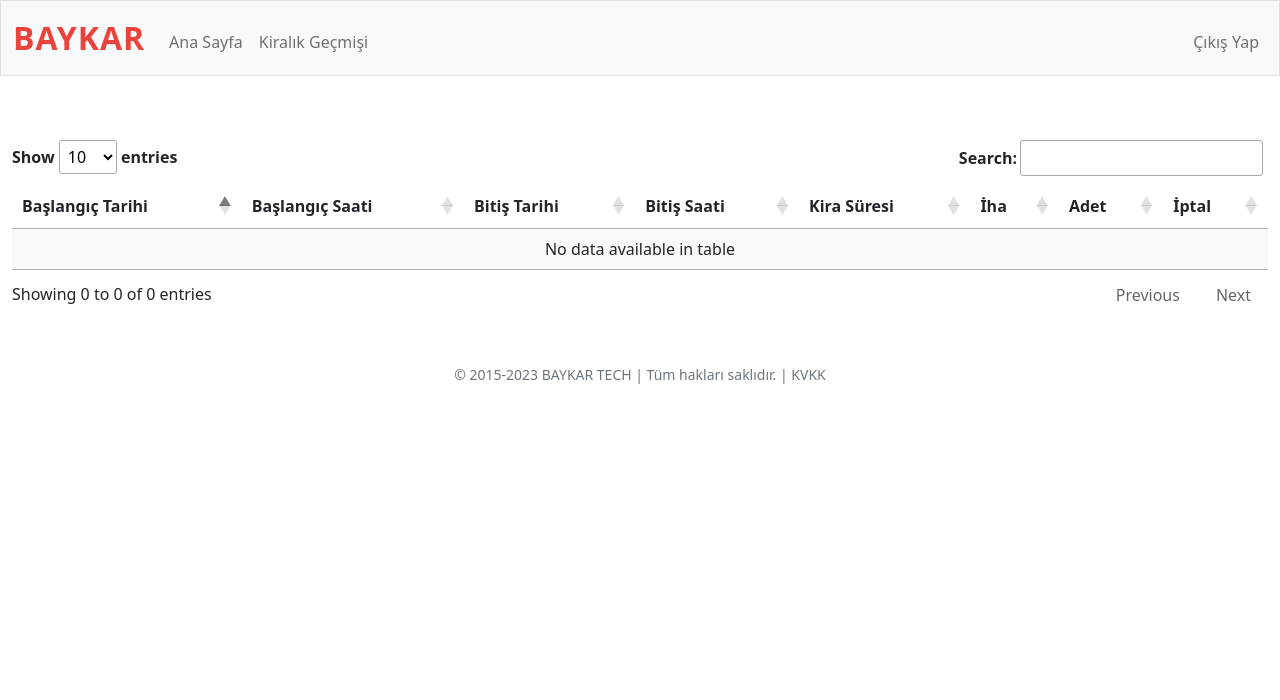
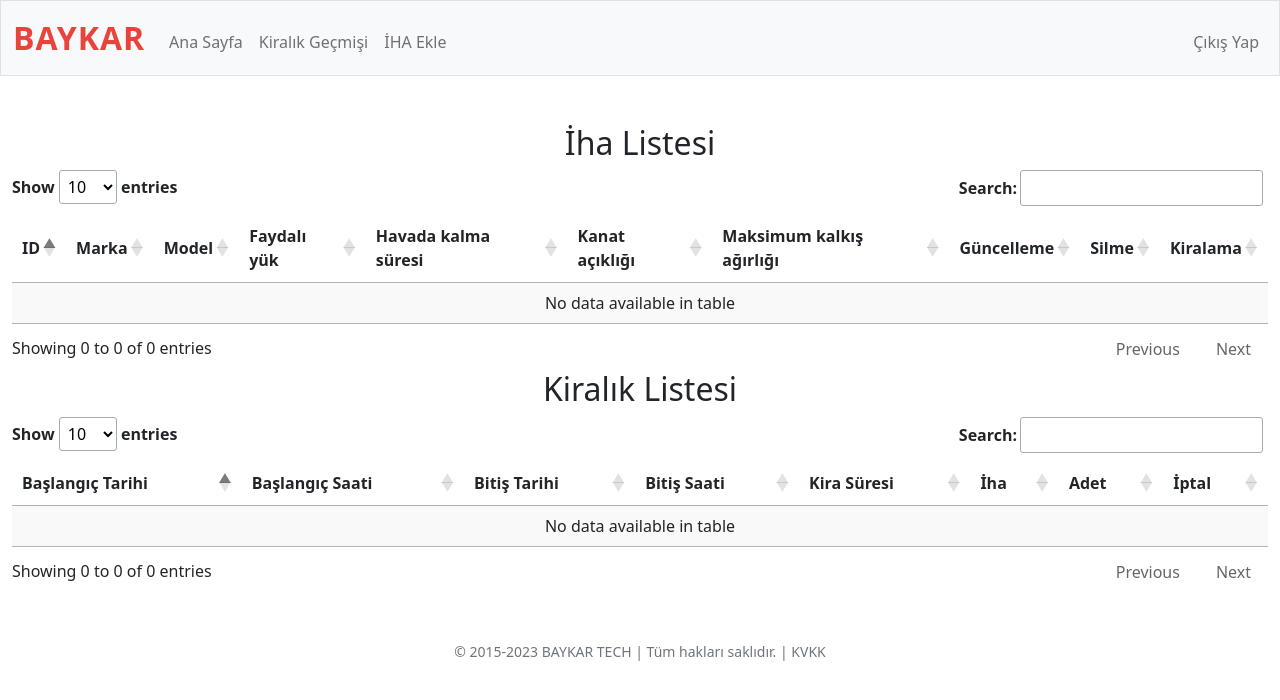
Before and after one commit to hamdidemir/ihaWebApp, a Django app: page /iha/ in a window 1280 px wide. Shown: the top 700 px of the page. Run offline with Django 4.2, Linux system fonts and the light colour scheme; the visitor is signed in with stand-in values (Sample User, id 1); data that the repository does not hold is empty; some libraries are stand-ins or nearby versions.

Commit message:
Initial commit

```diff
--- a/iha/templates/iha/ihas.html
+++ b/iha/templates/iha/ihas.html
@@ -2,8 +2,9 @@
 {% block title %}İHA : {{ iha.id }}{% endblock %}
 {% block body %}
 
-    <!-- Display the image -->
-    <img src="{{ iha.image.url }}" alt="{{ iha.Marka }} Image" width="800" height="319">
+    {% if iha.image %}
+        <img src="{{ iha.image.url }}" alt="{{ iha.Marka }} Image" width="800" height="319">
+    {% endif %}
 
     <h3>İha Özellikleri</h3>
     <ul>
--- a/iha/templates/iha/index.html
+++ b/iha/templates/iha/index.html
@@ -3,17 +3,53 @@
 {% block title %}İHA{% endblock %}
 
 {% block body %}
+    <h2>İha Listesi</h2>
+    <table id="iha-table" class="display" width=100%>
+        <thead>
+            <tr>
+                <th>ID</th>
+                <th>Marka</th>
+                <th>Model</th>
+                <th>Faydalı yük</th>
+                <th>Havada kalma süresi</th>
+                <th>Kanat açıklığı</th>
+                <th>Maksimum kalkış ağırlığı</th>
+                <th>Güncelleme</th>
+                <th>Silme</th>
+                <th>Kiralama</th>
+            </tr>
+        </thead>
+        <tbody>
+            {% for iha_item in iha %}
+                <tr>
+                    <td>{{ iha_item.id }}</td>
+                    <td>{{ iha_item.Marka }}</td>
+                    <td>{{ iha_item.Model }}</td>
+                    <td>{{ iha_item.Faydalı_yük }}</td>
+                    <td>{{ iha_item.Havada_kalma_süresi }}</td>
+                    <td>{{ iha_item.Kanat_açıklığı }}</td>
+                    <td>{{ iha_item.Maksimum_kalkış_ağırlığı }}</td>
+                    <td>
+                        <a href="{% url 'iha:edit_iha' iha_item.id %}">
+                            <button class="Güncelleme-button">Güncelle</button>
+                        </a>
+                    </td>
+                    <td>
+                        <button class="delete-button" data-iha-id="{{ iha_item.id }}">Sil</button>
+                    </td>
+                    <td>
+                        <a href="{% url 'iha:iha_view' iha_item.id %}">
+                            <button class="kirala-button">Kirala</button>
+                        </a>
+                    </td>
+                </tr>
+            {% endfor %}
+        </tbody>
+    </table>
 
-    <ul>
-        {% for iha_item in iha %}
-            <li>
-                <a href="{% url 'iha:iha_view' iha_item.id %}">
-                    İha {{ iha_item.id }}: {{ iha_item.Marka }} {{ iha_item.Model }}
-                </a>
-            </li>
-        {% endfor %}
-    </ul>
 
+
+    <h2>Kiralık Listesi</h2>
     <table id="rentalTable" class="display" width="100%">
         <thead>
             <tr>
@@ -47,10 +83,43 @@
         </tbody>
     </table>
 
+    <script>
+        $(document).ready(function() {
+            // Initialize DataTables
+            $('#iha-table').DataTable();
+            $('#rentalTable').DataTable();
 
-    <script>
-        $(document).ready(function () {
-            $('#rentalTable').DataTable();
+            // Add click event listener for delete buttons
+            $('#iha-table tbody').on('click', 'button.delete-button', function() {
+                var ihaId = $(this).data('iha-id');
+                var row = $(this).closest('tr');
+
+                if (confirm("Bu İHA'yı silmek istediğine emin misin?")) {
+                    // Get the CSRF token from the HTML template
+                    var csrfToken = "{{ csrf_token }}";
+
+                    // Send an AJAX request with the CSRF token
+                    $.ajax({
+                        url: "{% url 'iha:delete_iha' iha_id=0 %}".replace('0', ihaId),
+                        type: 'POST',
+                        dataType: 'json',
+                        headers: {
+                            'X-CSRFToken': csrfToken // Include the CSRF token in the headers
+                        },
+                        success: function(response) {
+                            if (response.success) {
+                                // Remove the row from the DataTable on successful deletion
+                                $('#iha-table').DataTable().row(row).remove().draw();
+                            } else {
+                                alert("Bir hata oluştu.");
+                            }
+                        },
+                        error: function() {
+                            alert("Silme sırasında bir hata oluştu.");
+                        }
+                    });
+                }
+            });
         });
     </script>
 
--- a/iha/templates/iha/layout.html
+++ b/iha/templates/iha/layout.html
@@ -14,9 +14,9 @@
     <!-- https://favicon.io/emoji-favicons/money-bag/ -->
     <link href="/static/favicon.ico" rel="icon">
 
-    {% load static %}
+    <link href="/static/css/styles.css" rel="stylesheet">
 
-    <link href="/static/css/styles.css" rel="stylesheet">
+    <!-- Include jQuery -->
     <script src="https://code.jquery.com/jquery-3.7.0.js"></script>
 
      <!-- Include DataTables CSS -->
@@ -40,6 +40,7 @@
                 <ul class="navbar-nav me-auto mt-2">
                     <li class="nav-item"><a class="nav-link" href="{% url 'iha:index' %}">Ana Sayfa</a></li>
                     <li class="nav-item"><a class="nav-link" href="{% url 'iha:rental_history' %}">Kiralık Geçmişi</a></li>
+                    <li class="nav-item"><a class="nav-link" href="{% url 'iha:add_iha' %}">İHA Ekle</a></li>
                 </ul>
                 <ul class="navbar-nav ms-auto mt-2">
                     <li class="nav-item"><a class="nav-link" href="{% url 'users:logout' %}">Çıkış Yap</a></li>
--- a/iha/urls.py
+++ b/iha/urls.py
@@ -7,7 +7,10 @@ urlpatterns = [
     path("", views.index, name="index"),
     path("<int:iha_id>/", views.iha_view, name="iha_view"),
     path("<int:iha_id>/add_rental/", views.add_rental, name="add_rental"),
+    path('add_iha/', views.add_iha, name='add_iha'),
     path("rental_history/", views.rental_history, name="rental_history"),
     path("<int:rental_id>/cancel_rental/", views.cancel_rental, name="cancel_rental"),
     path("delete_rental_history/", views.delete_rental_history, name="delete_rental_history"),
+    path('edit_iha/<int:iha_id>/', views.edit_iha, name='edit_iha'),
+    path('delete_iha/<int:iha_id>/', views.delete_iha, name='delete_iha'),
 ]
--- a/iha/views.py
+++ b/iha/views.py
@@ -1,16 +1,18 @@
-from django.shortcuts import render, redirect
-from django.views.decorators.csrf import csrf_exempt
+from django.http import JsonResponse
+from django.shortcuts import render, redirect, get_object_or_404
+from django.views.decorators.csrf import csrf_exempt, csrf_protect
 
 from .models import iha, Kira, RentalHistory
-from .forms import RentalForm
+from .forms import RentalForm, IhaForm, IhaEditForm
 from django.contrib.auth.decorators import login_required
 from datetime import datetime
 from django.contrib import messages
 
-
 iha.objects = iha.objects
 Kira.objects = Kira.objects
 RentalHistory.objects = RentalHistory.objects
+
+
 @login_required
 def index(request):
     user_rentals = Kira.objects.filter(kirayan_üye=request.user)  # Filter rentals for the current user
@@ -26,10 +28,23 @@ def index(request):
 
 @login_required
 def iha_view(request, iha_id):
-    Iha = iha.objects.get(pk = iha_id)
+    Iha = iha.objects.get(pk=iha_id)
     return render(request, "iha/ihas.html", {
         "iha": Iha
     })
+
+
+@login_required
+def add_iha(request):
+    if request.method == 'POST':
+        form = IhaForm(request.POST, request.FILES)
+        if form.is_valid():
+            iha_instance = form.save()
+            return redirect('iha:index')
+    else:
+        form = IhaForm()
+
+    return render(request, 'iha/add_iha.html', {'form': form})
 
 
 @login_required
@@ -82,12 +97,14 @@ def cancel_rental(request, rental_id):
         messages.error(request, "Kiralama Bulunamadı.")
         return redirect('iha:index')
 
+
 @login_required
 def rental_history(request):
     rental_history = RentalHistory.objects.filter(kirayan_üye=request.user)
     return render(request, "iha/rental_history.html", {
         "rental_history": rental_history
     })
+
 
 @login_required
 def delete_rental_history(request):
@@ -99,3 +116,30 @@ def delete_rental_history(request):
         messages.error(request, "Geçmiş silinirken bira hata meydana geldi.")
 
     return redirect('iha:rental_history')
+
+
+@login_required
+def edit_iha(request, iha_id):
+    iha_instance = get_object_or_404(iha, pk=iha_id)
+
+    if request.method == 'POST':
+        form = IhaEditForm(request.POST, request.FILES, instance=iha_instance)
+        if form.is_valid():
+            form.save()
+            return redirect('iha:iha_view', iha_id=iha_id)
+    else:
+        form = IhaEditForm(instance=iha_instance)
+
+    return render(request, 'iha/edit_iha.html', {'form': form, 'iha_instance': iha_instance})
+
+
+@csrf_protect
+@login_required
+def delete_iha(request, iha_id):
+    iha_instance = get_object_or_404(iha, pk=iha_id)
+
+    if request.method == 'POST':
+        iha_instance.delete()
+        return JsonResponse({'success': True})
+    else:
+        return JsonResponse({'success': False, 'error': 'Invalid request method'})
```
Also changed, not shown: iha/forms.py (+12 -1 lines), iha/templates/iha/add_iha.html (added, +12 -0 lines), iha/templates/iha/edit_iha.html (added, +15 -0 lines), ihaWebApp/settings.py (+8 -2 lines), media/iha_images/Bayraktar_Akıncı_s92M59U.jpg (added), media/iha_images/diha_OWUso1m.png (added), media/iha_images/kızılelma_WFRvQH9.png (added), media/iha_images/mini_iha_4mC8dTU.png (added), media/iha_images/tb2_QTot2te.png (added), media/iha_images/test_image_05cs4Je.jpg (added), media/iha_images/test_image_2CD9rGk.jpg (added), media/iha_images/test_image_POS0iPL.jpg (added), media/iha_images/test_image_aU5lqMM.jpg (added), media/iha_images/test_image_ac8nCR0.jpg (added).
